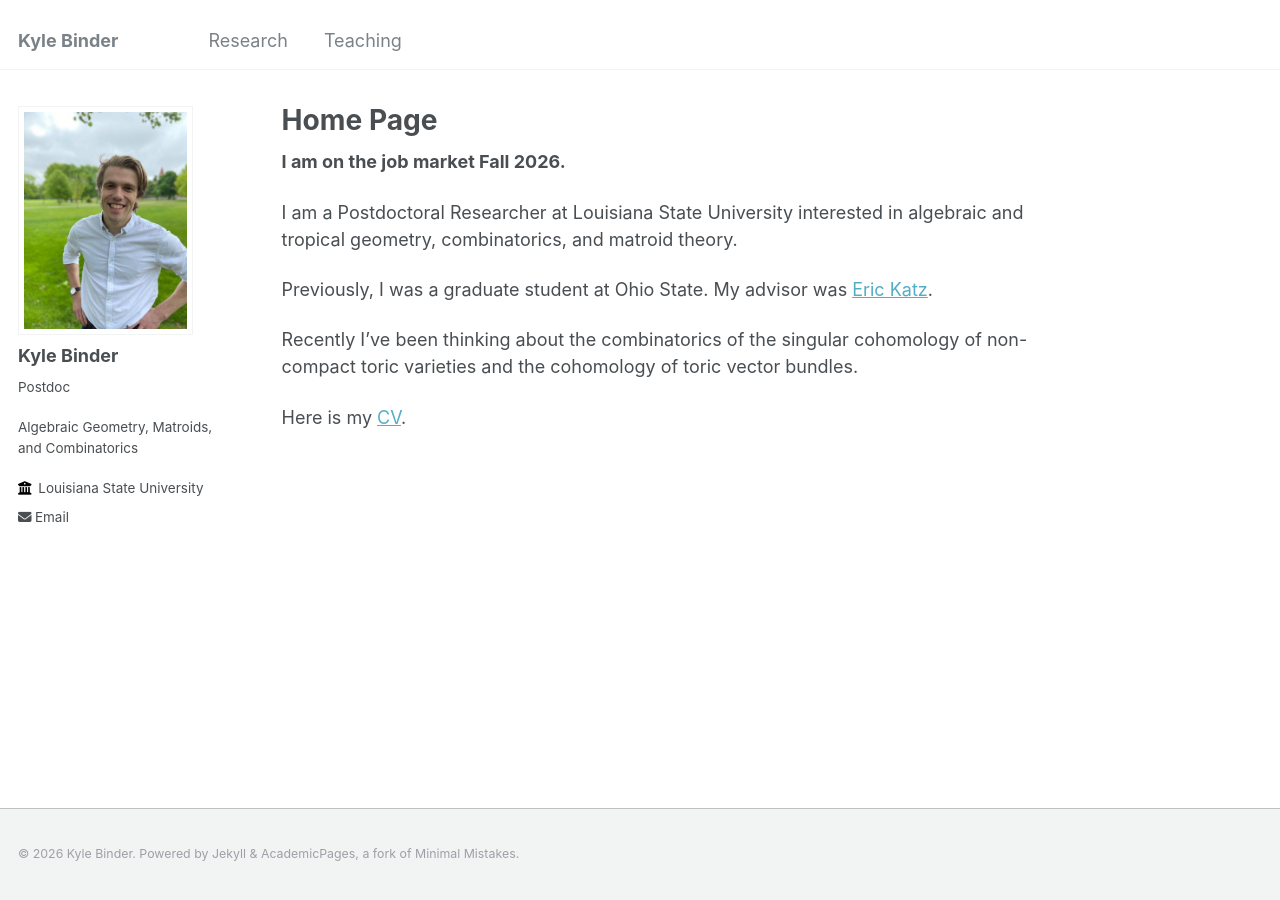
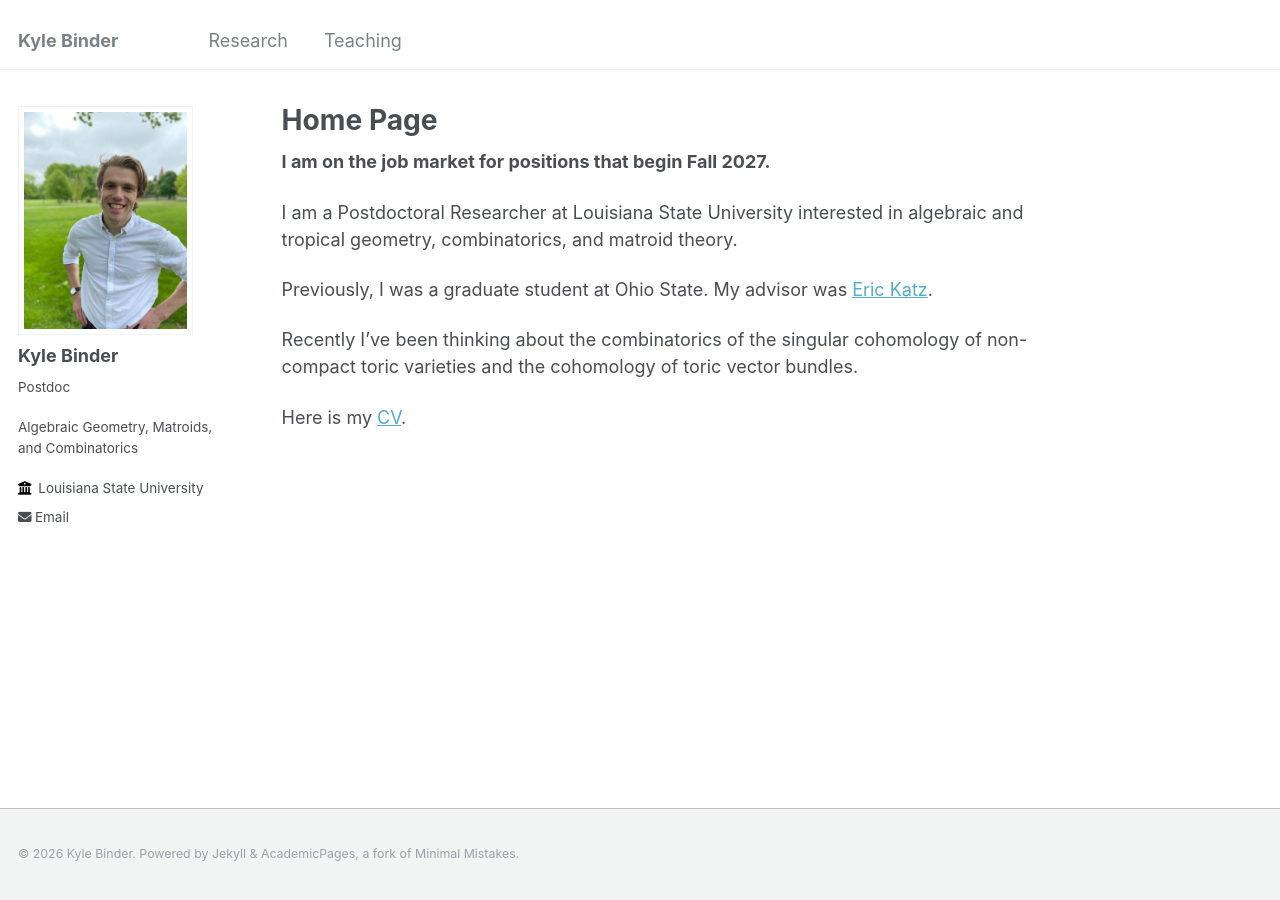
Before and after one commit to bindercommakyle/bindercommakyle.github.io, a Jekyll site: the page built from _pages/about.md, in a window 1280 px wide. Built offline with Jekyll 4.4.1, drawn with Linux system fonts in a browser that asks for light colours.

Commit message:
Update about.md

```diff
--- a/_pages/about.md
+++ b/_pages/about.md
@@ -6,7 +6,7 @@ redirect_from:
   - /about/
   - /about.html
 ---
-**I am on the job market Fall 2026.**
+**I am on the job market for positions that begin Fall 2027.**
 
 I am a Postdoctoral Researcher at Louisiana State University interested in algebraic and tropical geometry, combinatorics, and matroid theory.
 
```
